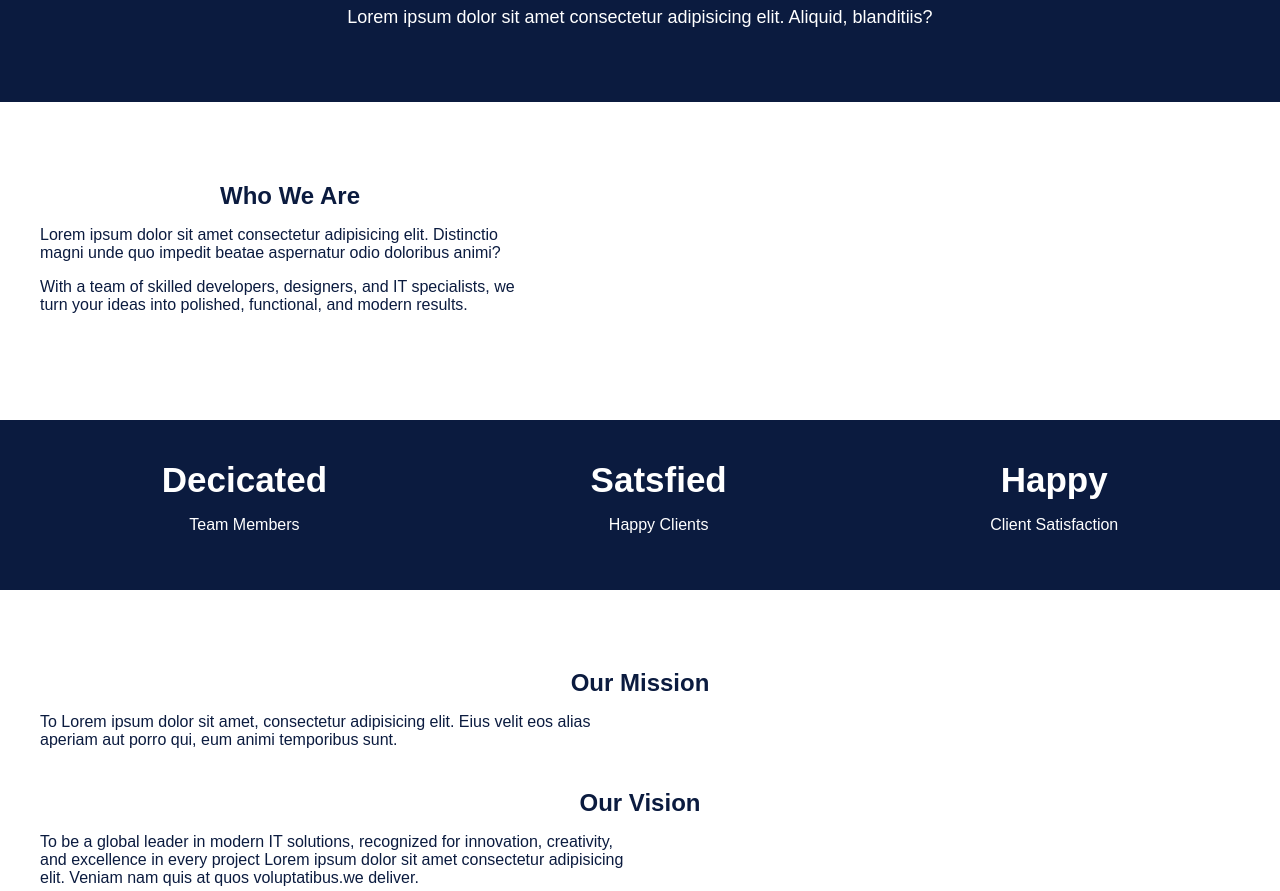
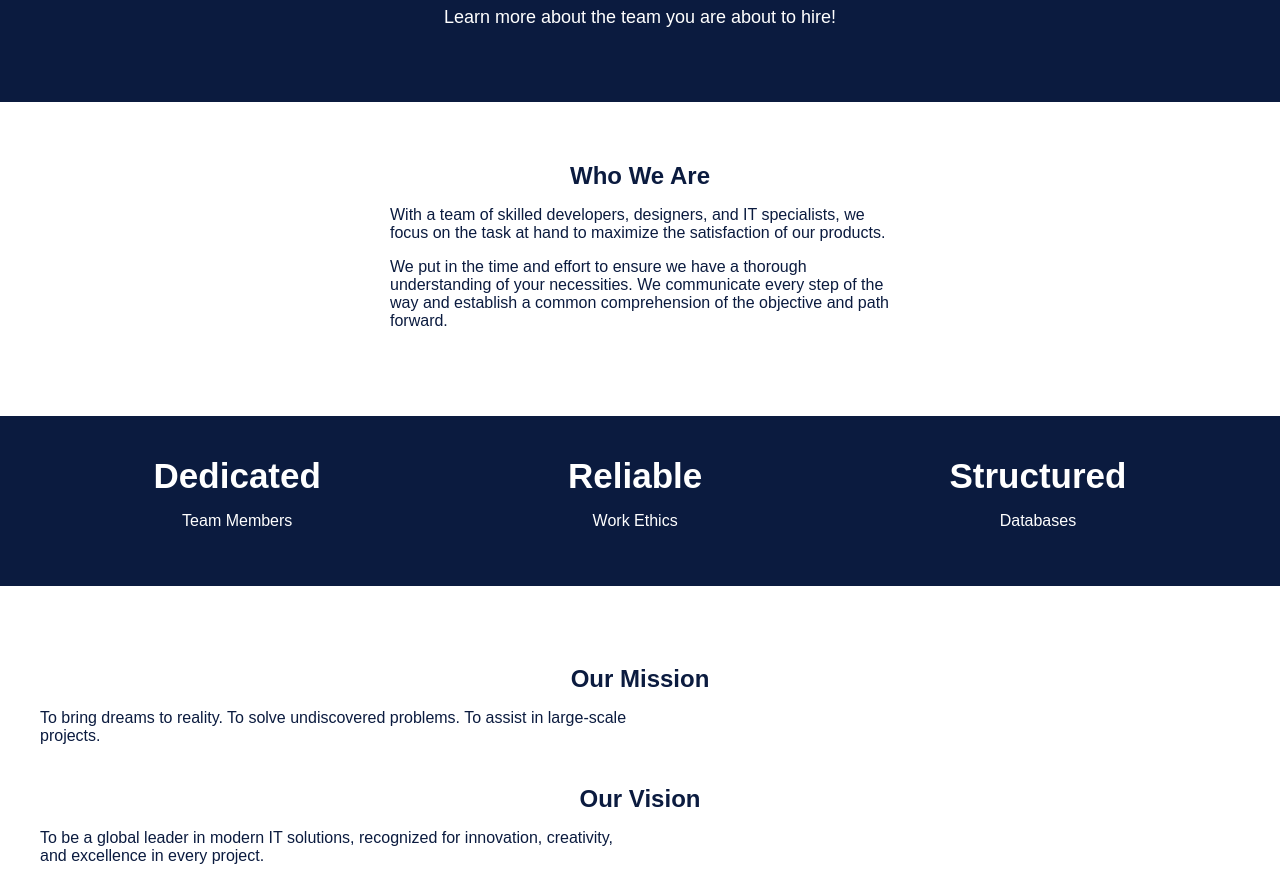
Before and after one commit to JaY-III/COMP1020, a plain HTML site: page about.html in a window 1280 px wide. Shown: the part 258-1149 px from the top of the page. Drawn offline with Linux system fonts and the light colour scheme.

Commit message:
Update about.html
highlighted the header properly for page link

centered the about us paragraph

rewrote the text

Signed-off-by: drewe4444 <duru.elli123@gmail.com>

```diff
--- a/about.html
+++ b/about.html
@@ -16,7 +16,7 @@
 </div>
         <ul>
             <li><a href="index.html">Home</a></li>
-            <li><a href="about.html" style="color:#4ea8ff">About Us</a></li>
+            <li><a href="about.html" style="color:#4ea8ff !important">About Us</a></li>
             <li><a href="planned&progressprojects.html">Projects</a></li>
             <li><a href="contact.html">Contact Us</a></li>
         </ul>
@@ -25,20 +25,21 @@
     <!-- HERO TITLE -->
     <section class="hero-title">
         <h1>About Us</h1>
-        <p>Lorem ipsum dolor sit amet consectetur adipisicing elit. Aliquid, blanditiis?</p>
+        <p>Learn more about the team you are about to hire!</p>
     </section>
 
     <!-- ABOUT SECTION -->
-    <section class="about-section">
+    <section class="about-section" style="display:flex; justify-content:center; padding:40px 20px;">
         <div class="about-text">
             <h2>Who We Are</h2>
             <p>
-                Lorem ipsum dolor sit amet consectetur adipisicing elit. Distinctio magni unde quo impedit beatae
-                aspernatur odio doloribus animi?
+                With a team of skilled developers, designers, and IT specialists,
+                we focus on the task at hand to maximize the satisfaction of our products.
             </p>
             <p>
-                With a team of skilled developers, designers, and IT specialists,
-                we turn your ideas into polished, functional, and modern results.
+                We put in the time and effort to ensure we have a thorough understanding of
+                your necessities. We communicate every step of the way and establish a
+                common comprehension of the objective and path forward.
             </p>
         </div>
 
@@ -48,16 +49,16 @@
     <!-- STATS SECTION -->
     <section class="stats">
         <div>
-            <h2>Decicated</h2>
+            <h2>Dedicated</h2>
             <p>Team Members</p>
         </div>
         <div>
-            <h2>Satsfied</h2>
-            <p>Happy Clients</p>
+            <h2>Reliable</h2>
+            <p>Work Ethics</p>
         </div>
         <div>
-            <h2>Happy</h2>
-            <p>Client Satisfaction</p>
+            <h2>Structured</h2>
+            <p>Databases</p>
         </div>
     </section>
 
@@ -65,15 +66,13 @@
     <section class="mission-box">
         <h2>Our Mission</h2>
         <p>
-            To Lorem ipsum dolor sit amet, consectetur adipisicing elit. Eius velit eos alias aperiam aut porro qui, eum
-            animi temporibus sunt.
+            To bring dreams to reality. To solve undiscovered problems. To assist in large-scale projects.
         </p>
 
         <h2 style="margin-top:40px;">Our Vision</h2>
         <p>
             To be a global leader in modern IT solutions, recognized for
-            innovation, creativity, and excellence in every project Lorem ipsum dolor sit amet consectetur adipisicing
-            elit. Veniam nam quis at quos voluptatibus.we deliver.
+            innovation, creativity, and excellence in every project.
         </p>
     </section>
 
```
